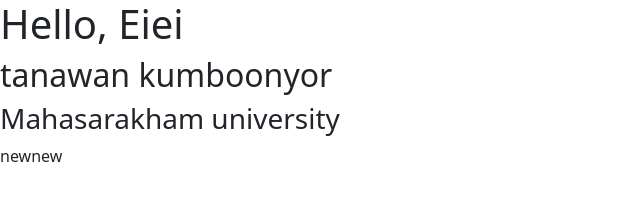
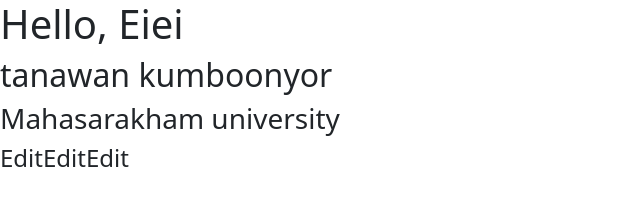
Before and after one commit to JAKERJAMJ/fish, a plain HTML site: page index.html in a window 1280 px wide. Shown: the whole page, without its empty margins (0-640 px from the left). Drawn offline with nearby package versions, Linux system fonts and the light colour scheme.

Commit message:
EditEdit

```diff
--- a/index.html
+++ b/index.html
@@ -10,7 +10,7 @@
     <h1>Hello, Eiei</h1>
     <h2>tanawan kumboonyor</h2>
     <h3>Mahasarakham university</h3>
-    newnew
+    <h4>EditEditEdit</h4>
     <script src="https://cdn.jsdelivr.net/npm/bootstrap@5.3.3/dist/js/bootstrap.bundle.min.js" integrity="sha384-YvpcrYf0tY3lHB60NNkmXc5s9fDVZLESaAA55NDzOxhy9GkcIdslK1eN7N6jIeHz" crossorigin="anonymous"></script>
   </body>
 </html>
```
